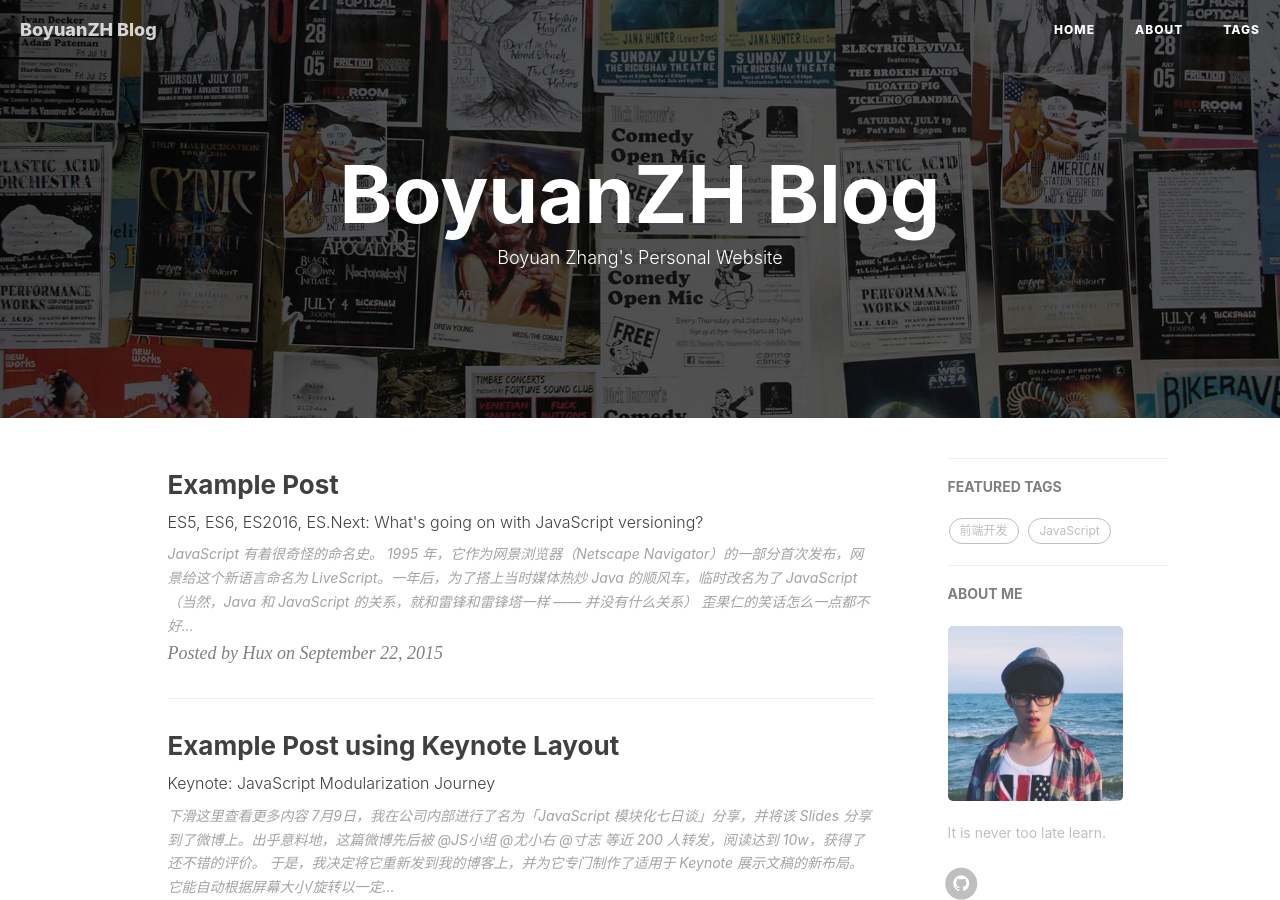
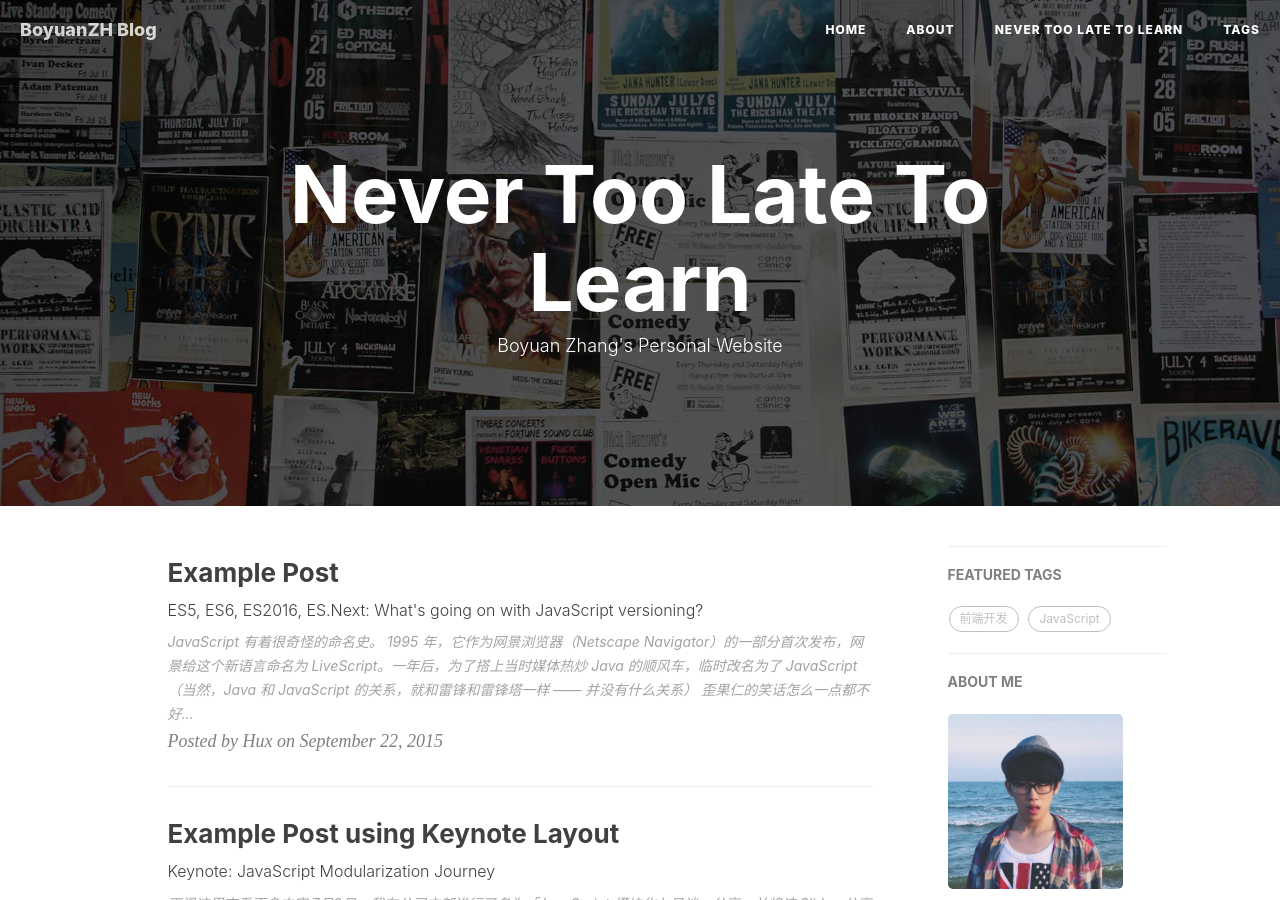
Before and after one commit to BoyuanZH/BoyuanZH.github.io, a Jekyll site: the page built from index.html, in a window 1280 px wide and 900 px high. Built offline with Jekyll 4.4.1, drawn with Linux system fonts in a browser that asks for light colours; nearby versions of some CDN libraries; the list of posts is cut into pages by our own code; comment, search, counter and statistics services are not loaded.

Commit message:
Update index.html

```diff
--- a/index.html
+++ b/index.html
@@ -1,5 +1,6 @@
 ---
 layout: page
+title: "Never Too Late To Learn"
 description: "Boyuan Zhang's Personal Website"
 ---
 
```
